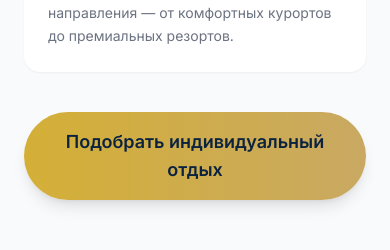
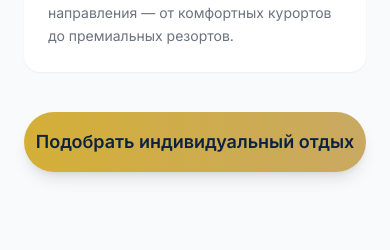
Before and after one commit to chokolate73/ostwesttravel, a Next.js app: page / in a window 390 px wide. Shown: the part 6488-6738 px from the top of the page. Built offline with nearby package versions, Linux system fonts and the light colour scheme.

Commit message:
fix: текст кнопки «Подобрать индивидуальный отдых» в одну строку
Добавлен whitespace-nowrap чтобы текст не переносился на мобильных.

https://claude.ai/code/session_01VY9XT6yMgkn9WuCeApAToS

```diff
--- a/components/sections/Individual.tsx
+++ b/components/sections/Individual.tsx
@@ -70,7 +70,7 @@ export default function Individual() {
         </div>
 
         <ScrollReveal className="text-center">
-          <CTAButton href="#contact?direction=individual" className="w-full sm:w-auto justify-center">
+          <CTAButton href="#contact?direction=individual" className="w-full sm:w-auto justify-center whitespace-nowrap">
             Подобрать индивидуальный отдых
           </CTAButton>
         </ScrollReveal>
```
